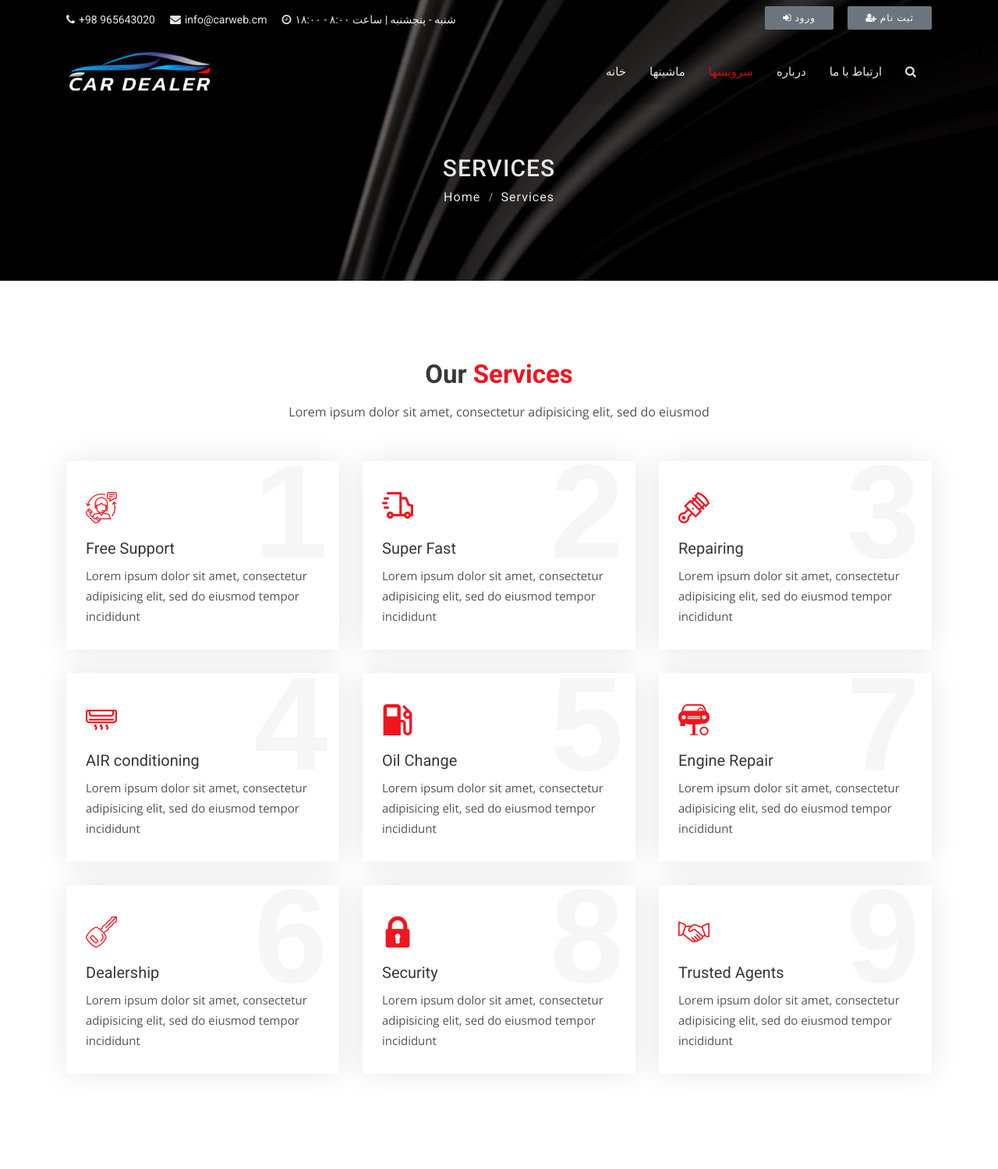
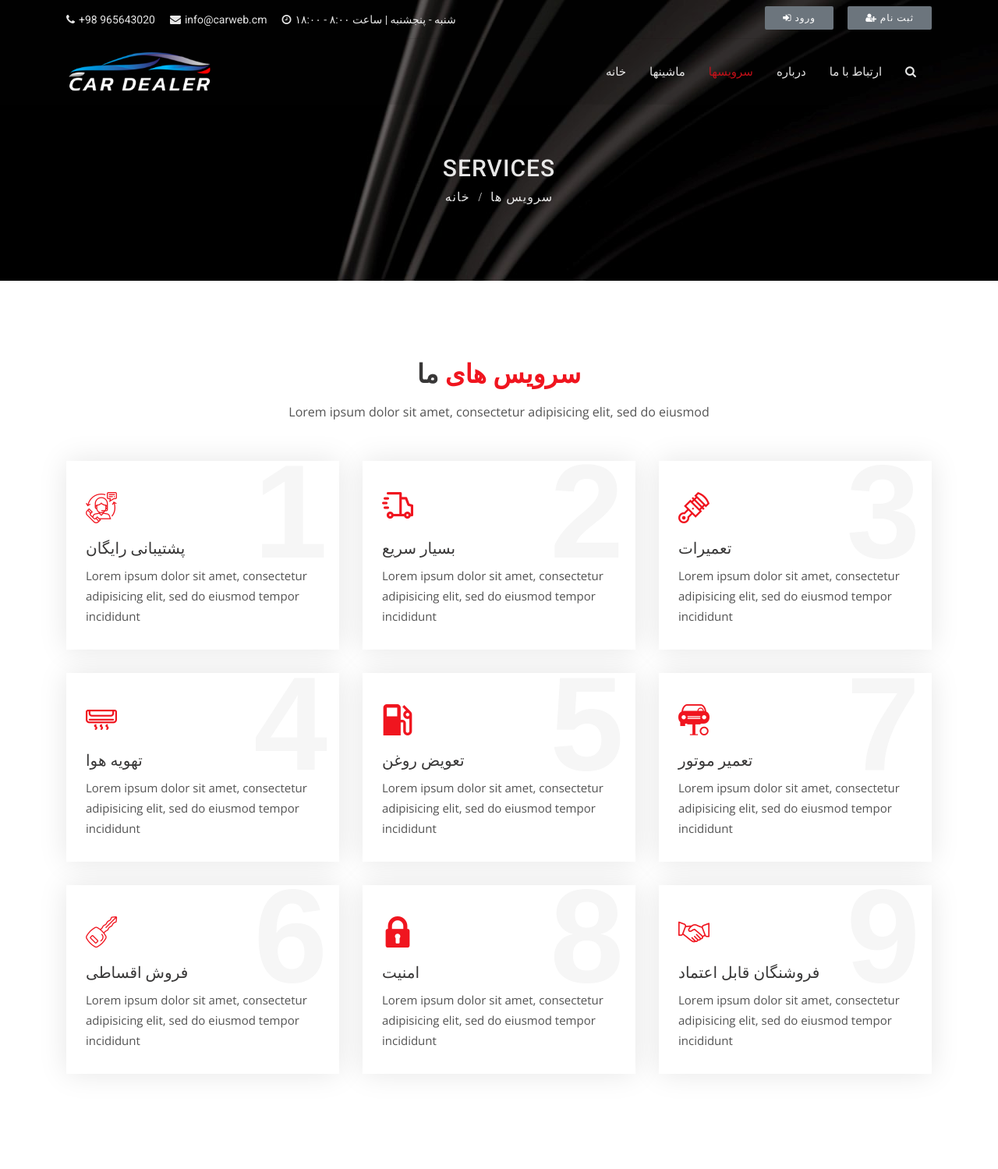
Before and after one commit to Ali-M-Tabatabaei/online-car-store, a Django app: page /services in a window 1280 px wide. Shown: the top 1499 px of the page at 78% size. Run offline with Django 3.2, Linux system fonts and the light colour scheme; some libraries are stand-ins or nearby versions.

Commit message:
Update services.html

```diff
--- a/webApp/templates/pages/services.html
+++ b/webApp/templates/pages/services.html
@@ -4,14 +4,13 @@
 {% block content %}
 
 <!-- Sub banner start -->
-<!-- Log on to codeastro.com for more projects -->
 <div class="sub-banner overview-bgi">
     <div class="container breadcrumb-area">
         <div class="breadcrumb-areas">
             <h1>Services</h1>
             <ul class="breadcrumbs">
-                <li><a href="{% url 'home' %}">Home</a></li>
-                <li class="active">Services</li>
+                <li><a href="{% url 'home' %}">خانه</a></li>
+                <li class="active">سرویس ها</li>
             </ul>
         </div>
     </div>
@@ -23,7 +22,7 @@
     <div class="container">
         <!-- Main title -->
         <div class="main-title text-center">
-            <h1>Our <span>Services</span></h1>
+            <h1> <span>سرویس های</span> ما </h1>
             <p>Lorem ipsum dolor sit amet, consectetur adipisicing elit, sed do eiusmod</p>
         </div>
         <div class="row">
@@ -34,7 +33,7 @@
                         <i class="flaticon-support-2"></i>
                     </div>
                     <div class="detail">
-                        <h3>Free Support</h3>
+                        <h3>پشتیبانی رایگان</h3>
                         <p>Lorem ipsum dolor sit amet, consectetur adipisicing elit, sed do eiusmod tempor incididunt</p>
                     </div>
                 </div>
@@ -46,7 +45,7 @@
                         <i class="flaticon-speed"></i>
                     </div>
                     <div class="detail">
-                        <h3>Super Fast</h3>
+                        <h3>بسیار سریع</h3>
                         <p>Lorem ipsum dolor sit amet, consectetur adipisicing elit, sed do eiusmod tempor incididunt</p>
                     </div>
                 </div>
@@ -58,7 +57,7 @@
                         <i class="flaticon-motor"></i>
                     </div>
                     <div class="detail">
-                        <h3>Repairing</h3>
+                        <h3>تعمیرات</h3>
                         <p>Lorem ipsum dolor sit amet, consectetur adipisicing elit, sed do eiusmod tempor incididunt</p>
                     </div>
                 </div>
@@ -70,7 +69,7 @@
                         <i class="flaticon-air-conditioner"></i>
                     </div>
                     <div class="detail">
-                        <h3>AIR conditioning</h3>
+                        <h3>تهویه هوا</h3>
                         <p>Lorem ipsum dolor sit amet, consectetur adipisicing elit, sed do eiusmod tempor incididunt</p>
                     </div>
                 </div>
@@ -83,7 +82,7 @@
                         <i class="flaticon-fuel"></i>
                     </div>
                     <div class="detail">
-                        <h3>Oil Change</h3>
+                        <h3>تعویض روغن</h3>
                         <p>Lorem ipsum dolor sit amet, consectetur adipisicing elit, sed do eiusmod tempor incididunt</p>
                     </div>
                 </div>
@@ -95,7 +94,7 @@
                         <i class="flaticon-wheel"></i>
                     </div>
                     <div class="detail">
-                        <h3>Engine Repair</h3>
+                        <h3>تعمیر موتور</h3>
                         <p>Lorem ipsum dolor sit amet, consectetur adipisicing elit, sed do eiusmod tempor incididunt</p>
                     </div>
                 </div>
@@ -107,7 +106,7 @@
                         <i class="flaticon-car-2"></i>
                     </div>
                     <div class="detail">
-                        <h3>Dealership</h3>
+                        <h3>فروش اقساطی</h3>
                         <p>Lorem ipsum dolor sit amet, consectetur adipisicing elit, sed do eiusmod tempor incididunt</p>
                     </div>
                 </div>
@@ -119,7 +118,7 @@
                         <i class="flaticon-lock"></i>
                     </div>
                     <div class="detail">
-                        <h3>Security</h3>
+                        <h3>امنیت</h3>
                         <p>Lorem ipsum dolor sit amet, consectetur adipisicing elit, sed do eiusmod tempor incididunt</p>
                     </div>
                 </div>
@@ -132,7 +131,7 @@
                         <i class="flaticon-deal"></i>
                     </div>
                     <div class="detail">
-                        <h3>Trusted Agents</h3>
+                        <h3>فروشنگان قابل اعتماد</h3>
                         <p>Lorem ipsum dolor sit amet, consectetur adipisicing elit, sed do eiusmod tempor incididunt</p>
                     </div>
                 </div>
@@ -155,7 +154,7 @@
             </div>
             <div class="col-xl-6 col-lg-6 col-md-12 col-sm-12 col-xs-12">
                 <div class="about-text">
-                    <h3>Our Services <span>Video</span></h3>
+                    <h3>ویدئوی <span>سرویس های ما</span></h3>
                     <p>One morning, when Gregor Samsa woke from troubled dreams, he found himself transformed in his bed into a horrible vermin. He lay on his armour-like back, and if he lifted his head a little he could</p>
                     <p class="mb-0">morning, when Gregor Samsa woke from troubled dreams, he found himself transformed in his bed into a horrible vermin. He lay on his armour-like back, and if he lifted his head a little he could see himself transformed in his bed</p>
                 </div>
```
